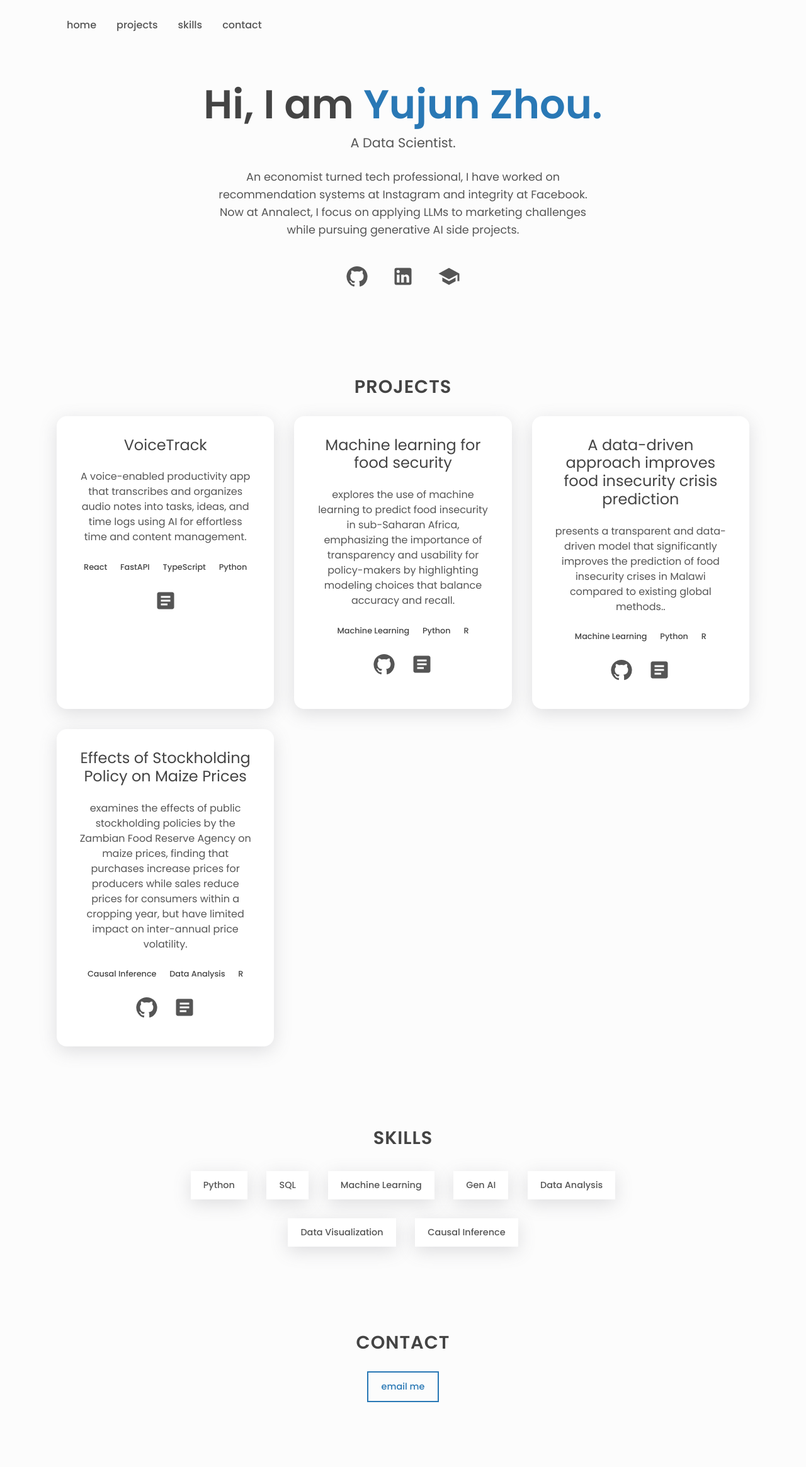
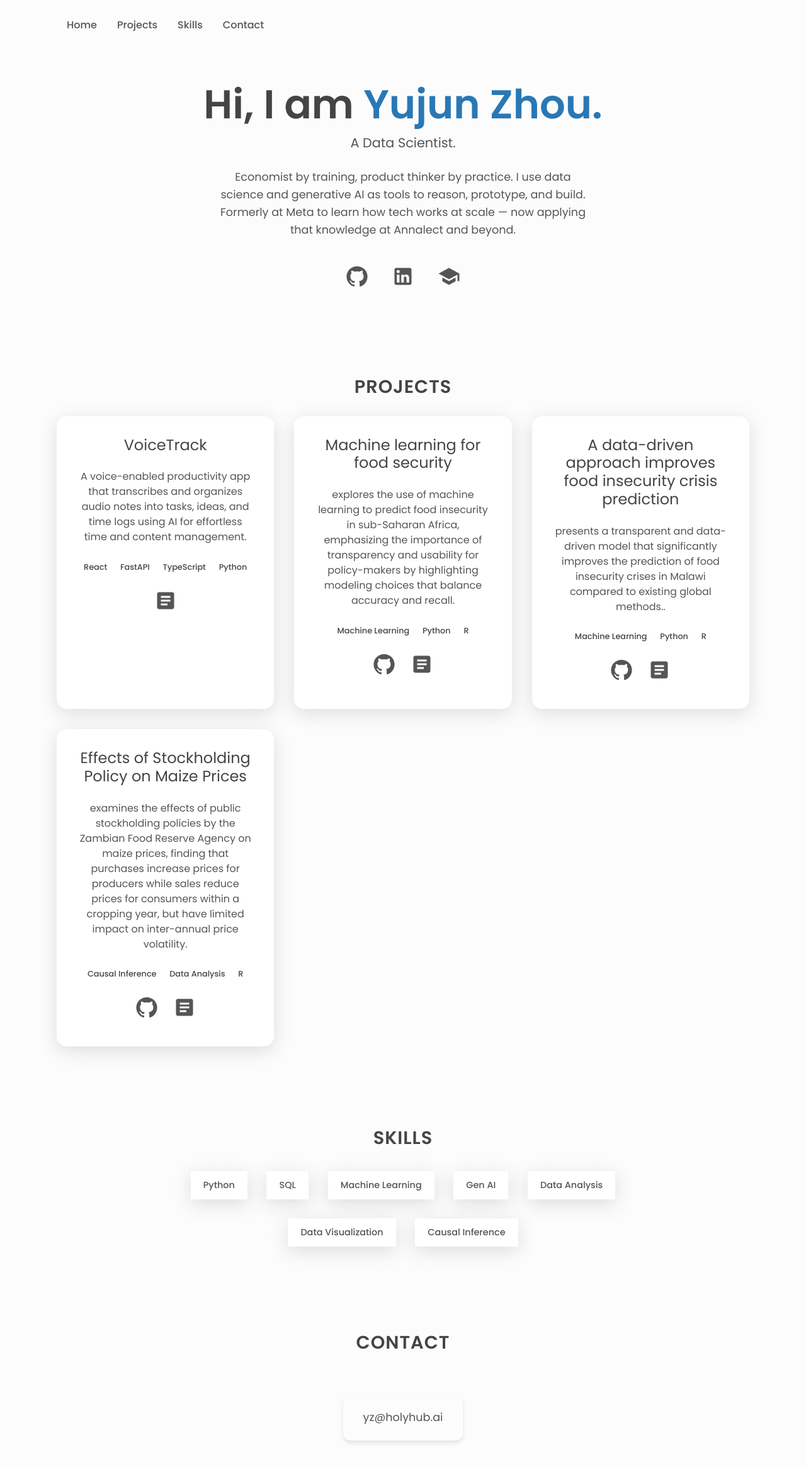
Before and after one commit to zhou100/portfolio_nextjs, a Next.js app: page / in a window 1280 px wide. Shown: the top 2330 px of the page at 63% size. Before the commit the page ends 2227 px from the top, so only its background shows below. Built offline with nearby package versions, Linux system fonts and the light colour scheme.

Commit message:
updated intro and small formatting changes

```diff
--- a/src/app/components/Contact/Contact.css
+++ b/src/app/components/Contact/Contact.css
@@ -1,9 +1,29 @@
 .contact {
   flex-direction: column;
+  margin-bottom: 4rem;
+}
+
+.contact__email {
+  font-size: 1.1rem;
+  color: var(--clr-fg);
+  margin: 2em 0 3em 0;
+  padding: 1.5rem 2rem;
+  background: rgba(255, 255, 255, 0.05);
+  border-radius: 12px;
+  box-shadow: 0 4px 6px rgba(0, 0, 0, 0.1);
+  transition: transform 0.2s ease-in-out;
+}
+
+.contact__email:hover {
+  transform: translateY(-2px);
 }
 
 @media (max-width: 600px) {
   .contact {
     align-items: center;
   }
+
+  .contact__email {
+    padding: 1rem 1.5rem;
+  }
 }
--- a/src/app/components/Contact/Contact.tsx
+++ b/src/app/components/Contact/Contact.tsx
@@ -11,10 +11,8 @@ const Contact = () => {
   return (
     <section className="section contact center" id="contact">
       <h2 className="section__title">Contact</h2>
-      <a href={`mailto:${email}`}>
-        <span className="btn btn--outline">
-          Email me
-        </span>
+      <a href={`mailto:${email}`} className="contact__email">
+        {email}
       </a>
     </section>
   );
--- a/src/app/globals.css
+++ b/src/app/globals.css
@@ -130,7 +130,6 @@ button {
 
 .link--nav {
   color: var(--clr-fg);
-  text-transform: lowercase;
   font-weight: 500;
 }
 
@@ -161,7 +160,6 @@ button {
   padding: 0.8em 1.4em;
   font-weight: 500;
   font-size: 0.9rem;
-  text-transform: lowercase;
   transition: transform 0.2s ease-in-out;
 }
 
--- a/src/lib/portfolio.ts
+++ b/src/lib/portfolio.ts
@@ -41,7 +41,7 @@ export function getAbout(): About {
     name: 'Yujun Zhou',
     role: 'Data Scientist',
     description:
-      'An economist turned tech professional, I have worked on recommendation systems at Instagram and integrity at Facebook. Now at Annalect, I focus on applying LLMs to marketing challenges while pursuing generative AI side projects.',
+      'Economist by training, product thinker by practice. I use data science and generative AI as tools to reason, prototype, and build. Formerly at Meta to learn how tech works at scale — now applying that knowledge at Annalect and beyond.',
     social: {
       linkedin: 'https://www.linkedin.com/in/yujun-zhou/',
       github: 'https://github.com/zhou100',
```
Also changed, not shown: 1 other file (tests, documents, lock files or other folders).
